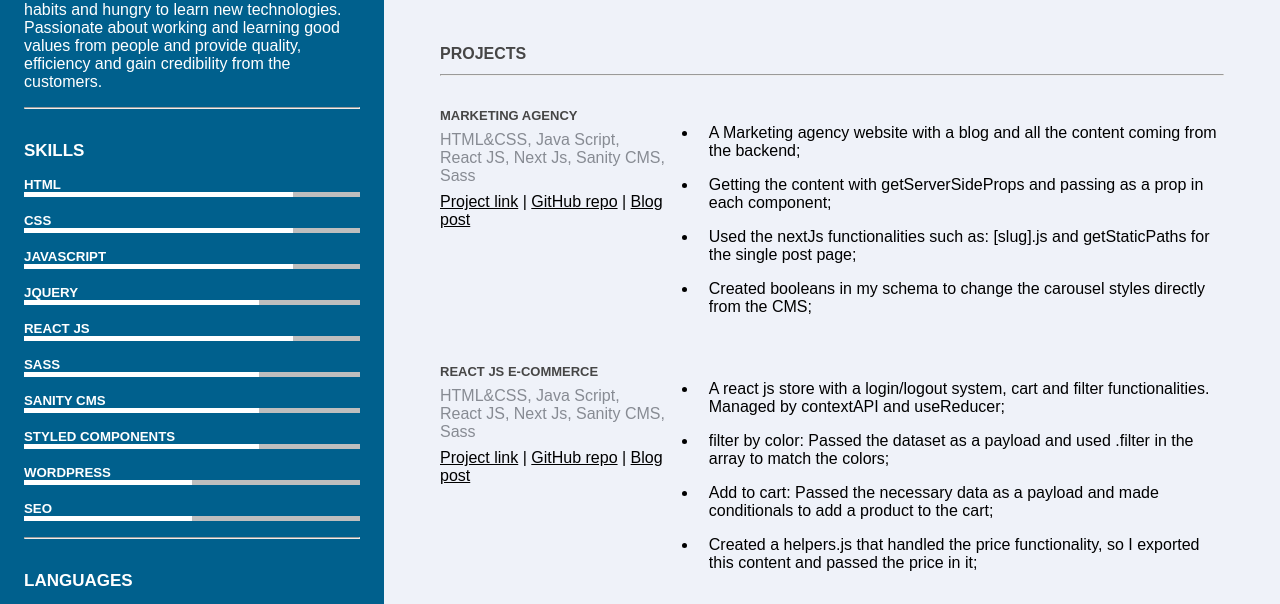
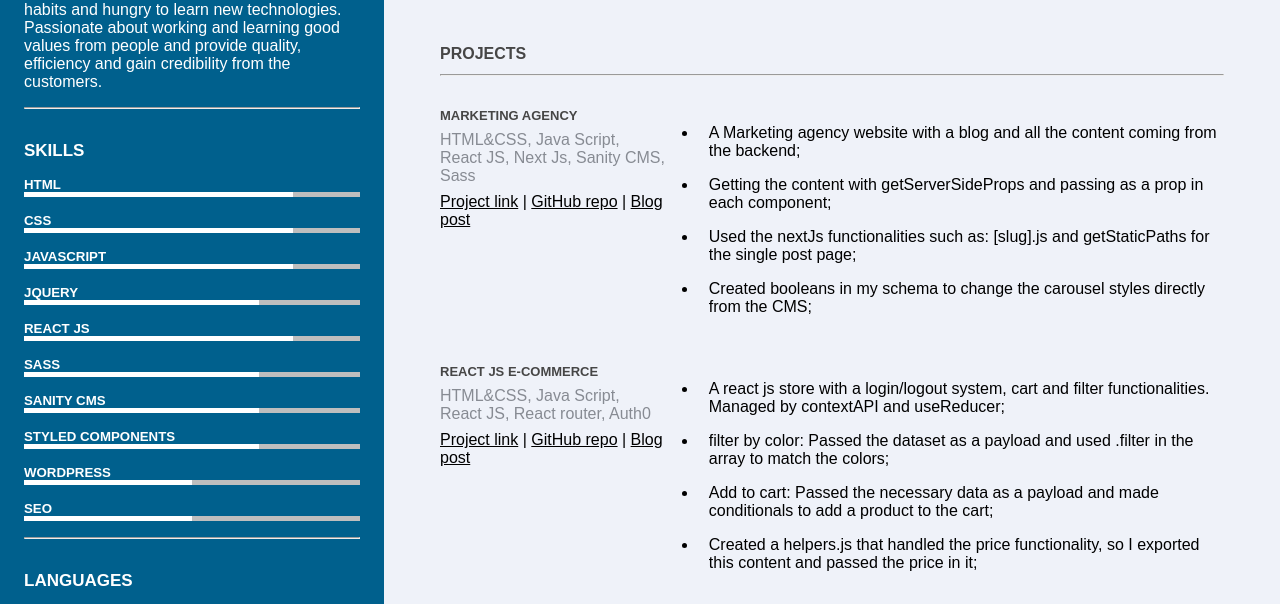
Before and after one commit to LucasCardoso20/lucas-cardoso-resume, a plain HTML site: page index.html in a window 1280 px wide. Shown: the part 173-777 px from the top of the page. Drawn offline with Linux system fonts and the light colour scheme; files whose address does not match are found by name; a web font is replaced by a local one.

Commit message:
added technologies to the ecommerce project

```diff
--- a/index.html
+++ b/index.html
@@ -292,7 +292,7 @@
                     <div class="project-details">
                         <h4>React Js E-commerce</h4>
                         <span>
-                            HTML&CSS, Java Script, React JS, Next Js, Sanity CMS, Sass
+                            HTML&CSS, Java Script, React JS, React router, Auth0
                         </span>
                         <div class="links-container">
                             <a href="https://reactjs-ecommerce-project.netlify.app/">Project link</a> |
@@ -321,7 +321,6 @@
                                 <p>
                                     Add to cart: Passed the necessary data as a payload and made
                                     conditionals to add a product to the cart;
-
                                 </p>
                             </li>
 
```
